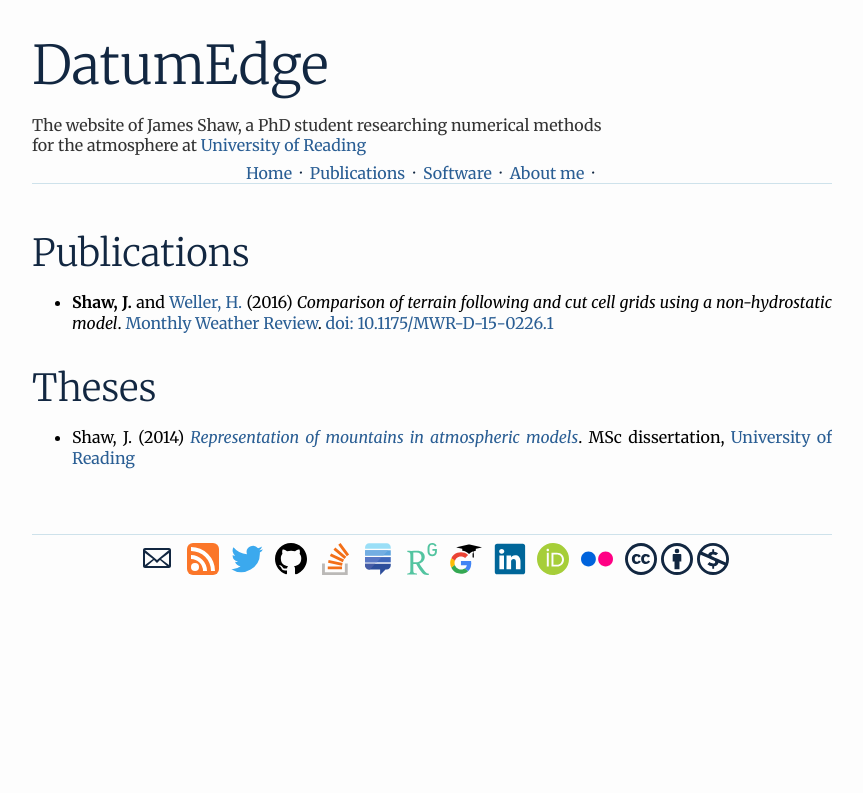
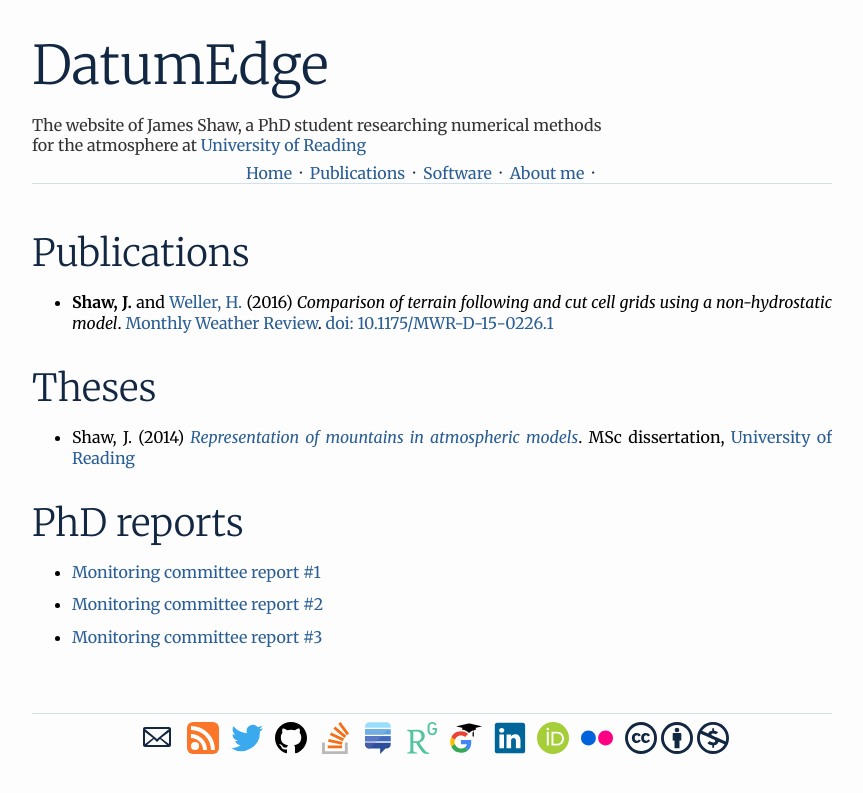
Before and after one commit to hertzsprung/hertzsprung.github.io, a Jekyll site: the page built from publications/index.html, in a window 1280 px wide. Shown: the top 793 px of the page, without its empty margins (208-1071 px from the left). Built offline with Jekyll 4.4.1, drawn with Linux system fonts in a browser that asks for light colours; comment, search, counter and statistics services are not loaded.

Commit message:
add monitoring committee reports

```diff
--- a/publications/index.html
+++ b/publications/index.html
@@ -12,4 +12,11 @@
   <li>Shaw, J. (2014) <a href="msc-dissertation.pdf"><em>Representation of mountains in atmospheric models</em></a>. MSc dissertation, <a href="http://www.reading.ac.uk">University of Reading</a></li>
 </ul>
 
+<h1>PhD reports</h1>
+<ul>
+  <li><a href="mc-report-2015-06.pdf">Monitoring committee report #1</a></li>
+  <li><a href="mc-report-2015-12.pdf">Monitoring committee report #2</a></li>
+  <li><a href="mc-report-2016-05.pdf">Monitoring committee report #3</a></li>
+</ul>
+
 </article>
```
Also changed, not shown: 3 other files.
